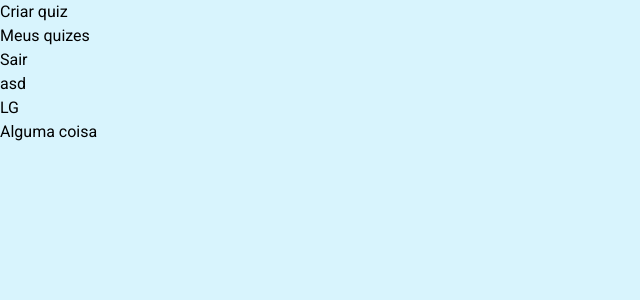
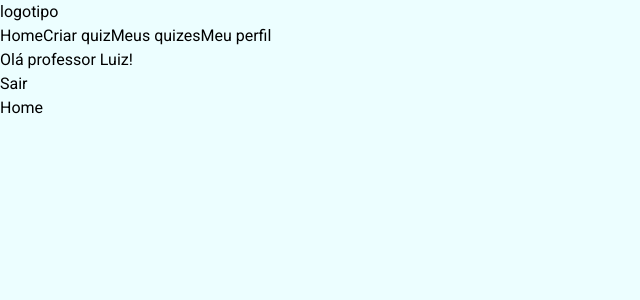
Before and after one commit to luizdebem/revisa-ai-web, a React (Create React App) app: page / in a window 1280 px wide. Shown: the top 300 px of the page, without its empty margins (0-640 px from the left). Built offline with nearby package versions, Linux system fonts and the light colour scheme; no server answers; sample sign-in values are in the browser's storage; what @material-tailwind/react would draw is missing.

Commit message:
App layout done

```diff
--- a/package.json
+++ b/package.json
@@ -11,6 +11,7 @@
   "dependencies": {
     "@material-tailwind/react": "^1.2.4",
     "axios": "^1.1.3",
+    "classnames": "^2.3.2",
     "jwt-decode": "^3.1.2",
     "react": "^18.2.0",
     "react-dom": "^18.2.0",
--- a/src/App.js
+++ b/src/App.js
@@ -1,7 +1,10 @@
 import React from "react";
 import { BrowserRouter as Router, Routes, Route } from "react-router-dom";
 import RequireAuth from "./components/RequireAuth";
-import Dashboard from "./pages/Dashboard";
+import Home from "./pages/Home";
+import CreateQuiz from "./pages/CreateQuiz";
+import MyQuizzes from "./pages/MyQuizzes";
+import MyProfile from "./pages/MyProfile";
 import Login from "./pages/Login";
 import Signup from "./pages/Signup";
 
@@ -9,8 +12,11 @@ const App = () => {
   return (
     <Router>
       <Routes>
-        <Route path="*" element={<RequireAuth><Dashboard /></RequireAuth>} />
-        <Route path="/" element={<RequireAuth><Dashboard /></RequireAuth>} />
+        <Route path="*" element={<RequireAuth><Home /></RequireAuth>} />
+        <Route path="/" element={<RequireAuth><Home /></RequireAuth>} />
+        <Route path="/create-quiz" element={<RequireAuth><CreateQuiz /></RequireAuth>} />
+        <Route path="/my-quizzes" element={<RequireAuth><MyQuizzes /></RequireAuth>} />
+        <Route path="/my-profile" element={<RequireAuth><MyProfile /></RequireAuth>} />
         <Route path="/login" element={<Login />} />
         <Route path="/signup" element={<Signup />} />
       </Routes>
--- /dev/null
+++ b/src/components/SidebarItem.js
@@ -0,0 +1,15 @@
+import React from 'react'
+import { Link, useMatch, useResolvedPath } from 'react-router-dom';
+
+const SidebarItem = ({ to, children }) => {
+  const resolved = useResolvedPath(to);
+  const match = useMatch({ path: resolved.pathname, end: true });
+
+  return (
+    <Link className={`py-3 px-2 border my-2 rounded-xl border-black text-center ${match ? "bg-cyan-50" : ""}`} to={to}>
+      { children }
+    </Link>
+  )
+}
+
+export default SidebarItem
--- a/src/index.css
+++ b/src/index.css
@@ -11,5 +11,5 @@
 }
 
 body {
-  background-color: rgb(216, 244, 253);
+  background-color: rgb(236 254 255);
 }
--- /dev/null
+++ b/src/layouts/BaseLayout.js
@@ -0,0 +1,37 @@
+import React from "react"
+import { Link } from "react-router-dom";
+import SidebarItem from "../components/SidebarItem";
+
+const BaseLayout = (props) => {
+  const { children } = props;
+  return (
+    <div className="flex flex-row h-screen">
+      <aside className="w-64 overflow-y-auto py-4 px-3 pb-0 bg-gray-50 rounded">
+        <div className="flex flex-col justify-center items-center h-32 border border-black mb-5">
+          <label>logotipo</label>
+        </div>
+        <ul className="flex flex-col">
+          <SidebarItem to="/">Home</SidebarItem>
+          <SidebarItem to="/create-quiz">Criar quiz</SidebarItem>
+          <SidebarItem to="/my-quizzes">Meus quizes</SidebarItem>
+          <SidebarItem to="/my-profile">Meu perfil</SidebarItem>
+        </ul>
+      </aside>
+
+      <main className="w-full h-full flex flex-col">
+        <header className="border-gray-200 px-5 sm:px-4 flex-none">
+          <div className="container h-16 flex flex-wrap justify-between items-center mx-auto border-b border-black">
+            <div>Olá professor Luiz!</div>
+            <span>Sair</span>
+          </div>
+        </header>
+
+        <div className="flex justify-center items-center flex-1">
+          {{ ...children }}
+        </div>
+      </main>
+    </div>
+  )
+}
+
+export default BaseLayout;
--- /dev/null
+++ b/src/pages/CreateQuiz.js
@@ -0,0 +1,12 @@
+import React from 'react'
+import BaseLayout from '../layouts/BaseLayout'
+
+const CreateQuiz = () => {
+  return (
+    <BaseLayout>
+      <h1>Criar um quiz</h1>
+    </BaseLayout>
+  )
+}
+
+export default CreateQuiz;
--- a/src/pages/Dashboard.js
+++ /dev/null
@@ -1,30 +0,0 @@
-import React from "react"
-
-const Dashboard = () => {
-  return (
-    <div className="flex flex-row h-screen">
-      <aside className="w-64 overflow-y-auto py-4 px-3 pb-0 bg-gray-50 rounded">
-        <ul>
-          <li>Criar quiz</li>
-          <li>Meus quizes</li>
-          <li>Sair</li>
-        </ul>
-      </aside>
-
-      <main className="w-full h-full flex flex-col">
-        <header className="border-gray-200 px-5 sm:px-4 flex-none">
-          <div className="container h-16 flex flex-wrap justify-between items-center mx-auto border-b border-gray-50">
-            <div>asd</div>
-            <span>LG</span>
-          </div>
-        </header>
-
-        <div className="flex justify-center items-center flex-1">
-          Alguma coisa
-        </div>
-      </main>
-    </div>
-  )
-}
-
-export default Dashboard
--- /dev/null
+++ b/src/pages/Home.js
@@ -0,0 +1,12 @@
+import React from 'react'
+import BaseLayout from '../layouts/BaseLayout'
+
+const Home = () => {
+  return (
+    <BaseLayout>
+      <h1>Home</h1>
+    </BaseLayout>
+  )
+}
+
+export default Home
--- /dev/null
+++ b/src/pages/MyProfile.js
@@ -0,0 +1,12 @@
+import React from 'react'
+import BaseLayout from '../layouts/BaseLayout'
+
+const MyProfile = () => {
+  return (
+    <BaseLayout>
+      <h1>Meu perfil</h1>
+    </BaseLayout>
+  )
+}
+
+export default MyProfile;
--- /dev/null
+++ b/src/pages/MyQuizzes.js
@@ -0,0 +1,12 @@
+import React from 'react'
+import BaseLayout from '../layouts/BaseLayout'
+
+const MyQuizzes = () => {
+  return (
+    <BaseLayout>
+      <h1>Meus quizes</h1>
+    </BaseLayout>
+  )
+}
+
+export default MyQuizzes;
```
